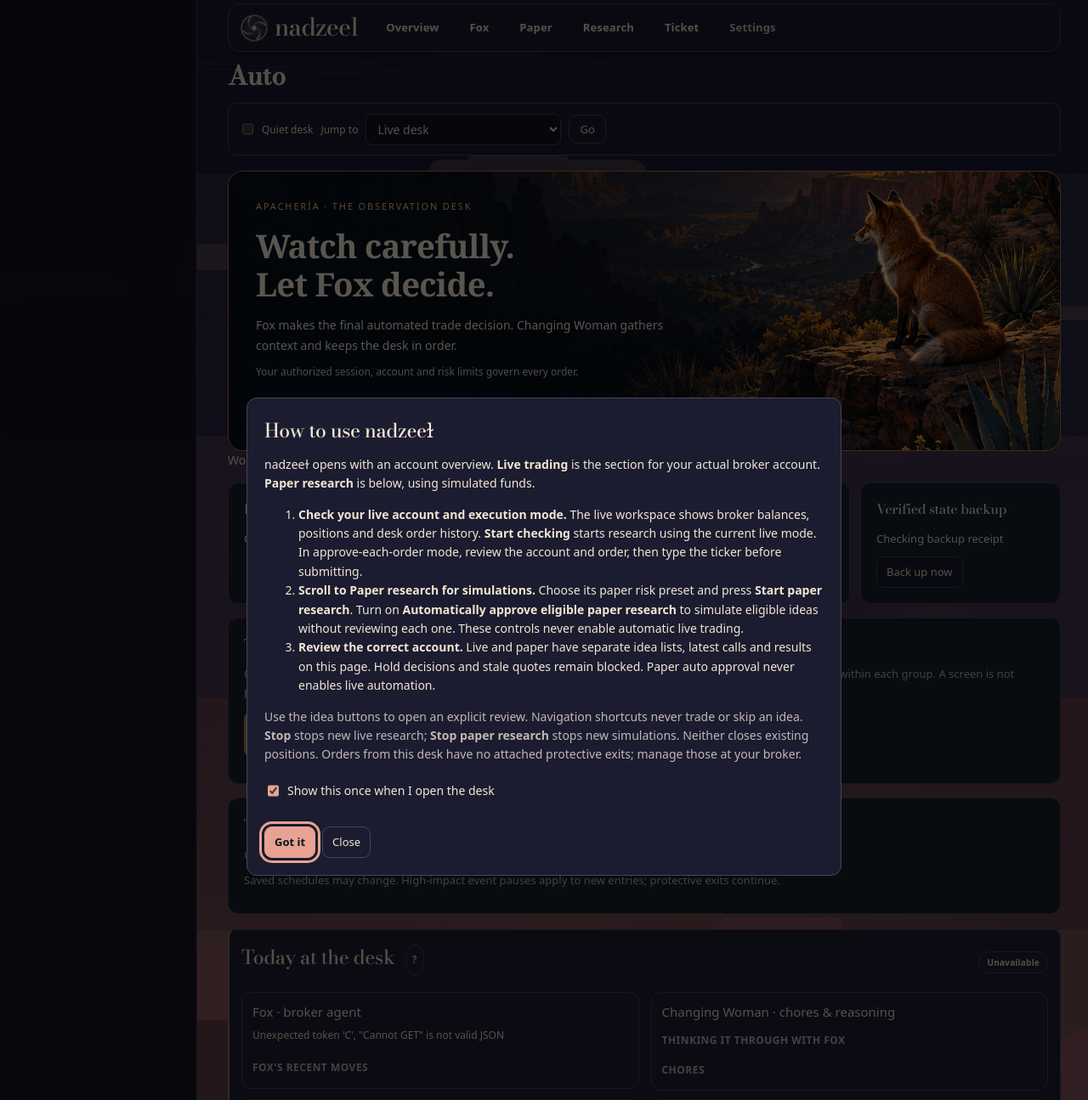
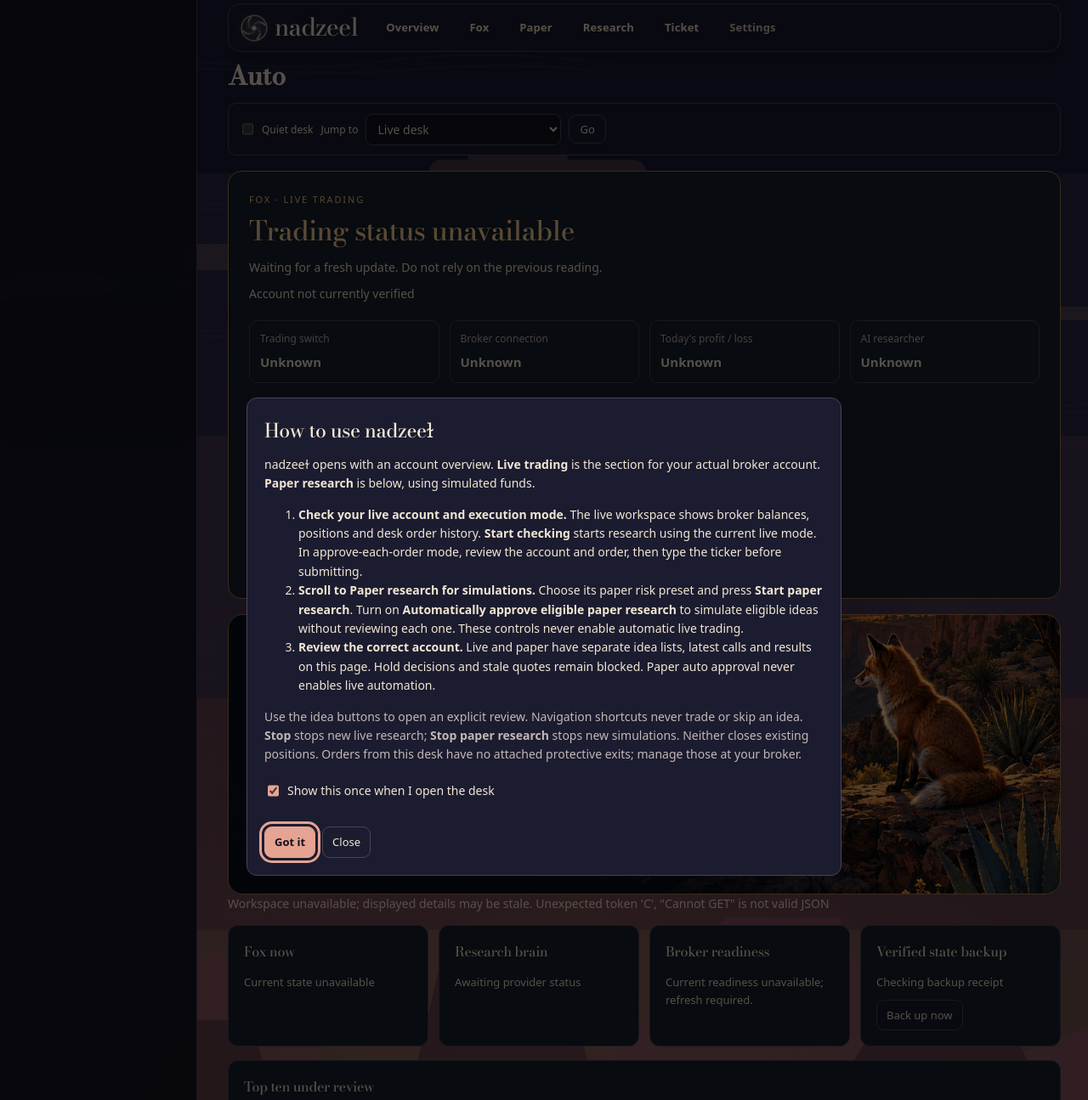
Before and after one commit to livefreediestrong/trade, a Python web app: template templates/pages/auto.html in a window 1280 px wide. Shown: the part 159-1454 px from the top of the page at 85% size. Run offline with Jinja, Linux system fonts and the light colour scheme; the template is opened without the code that fills it, so the values that code supplies are empty.

Commit message:
Clarify live trading status and preserve feeds during PnL recovery

```diff
--- a/static/fox_workspace.css
+++ b/static/fox_workspace.css
@@ -1,4 +1,10 @@
-.fox-workspace{margin:18px 0;color:var(--text,#e8e4dd)}
+.fox-workspace{margin:18px 0;color:var(--text,#e8e4dd);scroll-margin-top:84px}
+.fox-start{padding:24px;margin-bottom:18px;border:1px solid #a87b47;border-radius:16px;background:var(--surface,#17202b);line-height:1.55;overflow-wrap:anywhere}
+.fox-start h2{font-size:clamp(23px,2.5vw,32px);line-height:1.2;margin:8px 0 12px}.fox-start h3{margin-top:20px}.fox-start>p{max-width:85ch}.fox-start h2[data-tone="attention"]{color:#ffd399}
+.fox-start-facts{display:grid;grid-template-columns:repeat(4,minmax(0,1fr));gap:12px;margin:20px 0}.fox-start-facts>div{border:1px solid var(--border,#485362);border-radius:9px;padding:12px;min-width:0}.fox-start-facts dt{font-size:12px;color:var(--muted,#c3bbaa)}.fox-start-facts dd{font-weight:600;margin:6px 0 0;font-size:15px}
+.fox-start ul{padding-left:22px}.fox-start li{margin:8px 0}.fox-start-limits{font-size:13px;border-top:1px solid var(--border,#485362);padding-top:14px}.fox-start-links{display:flex;flex-wrap:wrap;gap:10px}.fox-start-links a{display:inline-block;padding:9px 13px;border:1px solid var(--border,#485362);border-radius:8px;color:inherit;text-underline-offset:3px}.fox-start-links a:first-child{background:#795029;color:#fff}.fox-start-links a:focus-visible,.fox-start-help summary:focus-visible{outline:3px solid #eac38a;outline-offset:3px}.fox-start-help{margin-top:18px}.fox-start-help summary{cursor:pointer;text-decoration:underline;text-underline-offset:3px}.fox-start-help p{font-size:14px;max-width:85ch}
+[data-theme="light"] .fox-start{background:#fffaf0;color:#252b32;border-color:#a87b47}[data-theme="light"] .fox-start h2[data-tone="attention"]{color:#855018}[data-theme="light"] .fox-start .fox-eyebrow,[data-theme="light"] .fox-start-facts dt{color:#665742}
+@media(max-width:900px){.fox-start-facts{grid-template-columns:repeat(2,minmax(0,1fr))}}@media(max-width:500px){.fox-start{padding:17px}.fox-start-facts{grid-template-columns:1fr}.fox-start-links{display:grid}}
 .fox-landscape{position:relative;isolation:isolate;min-height:330px;border-radius:18px;overflow:hidden;background:#17202b url('/static/fox-canyon-workspace-v1.png') center 48%/cover;color:#fff4df;border:1px solid #a87b47}
 .fox-landscape:before{content:"";position:absolute;inset:0;z-index:-1;background:linear-gradient(90deg,rgba(7,16,26,.94),rgba(7,16,26,.55) 48%,transparent 76%)}
 .fox-landscape>div{padding:32px;max-width:550px}.fox-eyebrow{font-size:11px;letter-spacing:.17em;color:#f4cc8b}.fox-landscape h2{font:600 clamp(26px,3vw,42px)/1.16 Georgia,serif;margin:15px 0}.fox-landscape p{line-height:1.65}.fox-authority{font-size:12px;color:#ded7c9}
--- a/static/fox_workspace.js
+++ b/static/fox_workspace.js
@@ -1,13 +1,60 @@
 /* Current, read-only research view. The sole write action creates a local backup. */
 (() => {
  'use strict';
+ const money=value=>typeof value==='number'&&Number.isFinite(value)?value.toLocaleString('en-US',{style:'currency',currency:'USD',maximumFractionDigits:2}):'Unknown';
+ function tradingSummary(d,now=Date.now()){
+  const age=(now-Date.parse(d?.as_of))/1000,a=d?.agent,b=d?.broker||{},brain=d?.brain||{};
+  if(!a||a.ok!==true||!Number.isFinite(age)||age< -5||age>30)return {title:'Trading status unavailable',explanation:'Waiting for a fresh update. Do not rely on the previous reading.',account:'Account not currently verified',switch:'Unknown',connection:'Unknown',pnl:'Unknown',brain:'Unknown',checks:['Current trading status could not be confirmed.'],limits:'Saved limits are not currently verified.',tone:'attention'};
+  const checks=[],on=a.enabled===true,active=on&&a.session_active===true&&a.mode==='auto_live';
+  const identity=a.identity,verified=identity?.broker==='ibkr'&&typeof identity.account_id==='string'&&identity.account_id.length>0&&typeof identity.paper_mode==='boolean';
+  const brokerFresh=Number.isFinite(b.age_sec)&&b.age_sec>=0&&b.age_sec+Math.max(0,age)<=30;
+  const connected=brokerFresh&&b.connected===true,pnl=connected&&b.risk_ready===true&&typeof b.day_pnl==='number'&&Number.isFinite(b.day_pnl);
+  const provider=String(brain.provider||brain.brain_mode||'AI').toUpperCase();
+  if(!verified)checks.push('The broker account is not verified. Open broker connection checks.');
+  if(!brokerFresh)checks.push('The broker reading is out of date. Waiting for a fresh account check.');
+  else if(!connected)checks.push('Gateway is disconnected or the account could not be read. Open broker connection checks.');
+  else if(!pnl)checks.push("Today's profit/loss is missing. Fox cannot check the daily loss limit, so new trades are blocked.");
+  if(brain.configured!==true)checks.push(`${provider} is selected but is not set up. Choose a configured researcher in AI settings.`);
+  else if(brain.brain_mode==='mock'||brain.provider==='mock')checks.push('Mock research cannot authorize live orders. Review the AI settings.');
+  else if(brain.health?.state==='unavailable')checks.push(`${provider}'s latest request failed. Review the AI status below.`);
+  if(!a.configured)checks.push('No saved agent settings. Review and save the limits in Start / pause controls.');
+  if(on&&!active)checks.push('The agent switch is on, but the trading session or automatic mode is stopped. Review the controls.');
+  if(active&&['blocked','error','budget','daily_limit','event_window','reconciling','discarded'].includes(a.phase))checks.push(a.message||'Fox is waiting for an operating check.');
+  const attention=checks.length>0;
+  if(a.market_open!==true)checks.push(a.market_open===false?'The market is closed. Fox waits for regular US stock-market hours.':'Market hours have not been verified.');
+  if(!on&&a.configured)checks.push('Automatic trading is off. Review the account and saved limits in Start / pause controls.');
+  const policy=a.policy||{},limitKeys=['max_order_usd','max_daily_loss_usd','max_orders_per_day'];
+  const limitsValid=limitKeys.every(k=>typeof policy[k]==='number'&&Number.isFinite(policy[k])&&policy[k]>0);
+  const limits=limitsValid?`Saved agent limits: ${money(policy.max_order_usd)} per order · ${money(policy.max_daily_loss_usd)} daily loss · ${policy.max_orders_per_day.toLocaleString('en-US')} order attempts per day.`:'Saved agent limits are incomplete or unavailable. Review the controls.';
+  const largeLimits=limitsValid&&(policy.max_order_usd>=1e9||policy.max_daily_loss_usd>=1e9);
+  if(largeLimits)checks.push('One or more agent money limits is $1 billion. Review these saved values before relying on the limits.');
+  if(!limitsValid)checks.push('The saved agent limits could not be verified.');
+  return {
+   title:!a.configured?'Live trading needs setup':!on?'Automatic trading is off':!active?'On · session stopped':attention?'On · new trades blocked':a.market_open!==true?'On · waiting for market':largeLimits||!limitsValid?'On · review saved limits':'On · monitoring for a setup',
+   explanation:active?'The switch is already on. Fox can send orders when the required checks pass; no second Start is needed.':'Use the controls below to review the account, limits and trading switch.',
+   account:verified?`${identity.paper_mode?'Practice broker account':'Real-money broker account'} · IBKR · ending ${identity.account_id.slice(-4)}`:'Broker account not verified',
+   switch:on?'On':'Off',connection:connected?'Connected':brokerFresh?'Not connected':'Needs fresh check',pnl:pnl?money(b.day_pnl):'Missing — new trades blocked',
+   brain:brain.configured!==true?`${provider} · needs setup`:brain.brain_mode==='mock'||brain.provider==='mock'?'Mock · research only':brain.health?.state==='unavailable'?`${provider} · request failed`:`${provider} · configured`,
+   checks:checks.length?checks:['No blocker reported in this summary. Quotes, available money, pending orders and all risk checks are checked again for every order.'],
+   limits:limits+' Broker rules and other desk limits also apply.',tone:attention||largeLimits||!limitsValid?'attention':active?'waiting':'off'
+  };
+ }
+ if(typeof module==='object'&&module.exports){module.exports={tradingSummary};return;}
  const $=id=>document.getElementById(id);if(!$('fox-workspace'))return;
  const node=(tag,text)=>{const n=document.createElement(tag);n.textContent=text;return n;};
  const set=(id,text)=>{$(id).textContent=text;};
  const stamp=v=>{const d=new Date(v);return Number.isNaN(d.getTime())?'Unknown time':d.toLocaleString([],{timeZone:'America/New_York',month:'short',day:'numeric',hour:'numeric',minute:'2-digit'})+' ET';};
- let timer,busy=false,active=true;
+ let timer,staleTimer,busy=false,active=true;
+ function renderSummary(d){
+  if(!$('fox-start-title'))return;
+  const s=tradingSummary(d);
+  for(const key of ['title','explanation','account','switch','connection','pnl','brain','limits'])set('fox-start-'+key,s[key]);
+  $('fox-start-title').dataset.tone=s.tone;
+  $('fox-start-checks').replaceChildren(...s.checks.map(text=>node('li',text)));
+ }
  async function json(url,options={}){const c=new AbortController(),t=setTimeout(()=>c.abort(),options.method?180000:15000);try{const r=await fetch(url,{credentials:'same-origin',...options,signal:c.signal});const d=await r.json();if(!r.ok||!d.ok)throw Error(d.error||'Status unavailable');return d;}finally{clearTimeout(t);}}
  function render(d){
+  clearTimeout(staleTimer);renderSummary(d);staleTimer=setTimeout(()=>renderSummary(null),30000);
   set('fox-update','Updated '+stamp(d.as_of));
   const a=d.agent||{};set('fox-current',(a.enabled?'Authorized · ':'Paused · ')+(a.message||'Waiting for agent state'));
   const b=d.brain||{},h=b.health||{};
@@ -20,8 +67,8 @@
   set('fox-calendar-status',sources.length?sources.map(([name,s])=>name.toUpperCase()+': '+(s.ok?'connected':(s.fallback?s.fallback+' · ':'unavailable · ')+(s.error||'feed unavailable'))).join(' · '):'Calendar coverage has not been verified yet.');
   $('fox-calendar-days').replaceChildren(...(cal.days||[]).map(day=>{const section=node('section',''),ul=node('ul','');section.append(node('h4',day.label),ul);for(const e of day.events||[]){const li=node('li','');li.className='is-'+e.impact;li.append(node('time',e.clock+' · '+e.impact));if(/^https:\/\//i.test(e.url||'')){const a=node('a',e.title);a.href=e.url;a.target='_blank';a.rel='noopener noreferrer';li.append(a);}else li.append(node('span',e.title));if(e.schedule_snapshot){const small=node('small','Saved '+e.verified_on);small.className='saved';li.append(small);}ul.append(li);}if(!ul.children.length)ul.append(node('li','No events in available sources'));return section;}));
  }
- async function poll(){clearTimeout(timer);if(busy||document.hidden||!active)return;busy=true;try{render(await json('/api/fox-workspace'));}catch(e){set('fox-update','Workspace unavailable; displayed details may be stale. '+e.message);set('fox-current','Current state unavailable');set('fox-broker','Current readiness unavailable; refresh required.');}finally{busy=false;if(active&&!document.hidden)timer=setTimeout(poll,20000);}}
+ async function poll(){clearTimeout(timer);if(busy||document.hidden||!active)return;busy=true;try{render(await json('/api/fox-workspace'));}catch(e){clearTimeout(staleTimer);renderSummary(null);set('fox-update','Workspace unavailable; displayed details may be stale. '+e.message);set('fox-current','Current state unavailable');set('fox-broker','Current readiness unavailable; refresh required.');}finally{busy=false;if(active&&!document.hidden)timer=setTimeout(poll,20000);}}
  $('fox-backup-create').addEventListener('click',async()=>{const button=$('fox-backup-create');button.disabled=true;set('fox-backup','Capturing and verifying local state…');try{const d=await json('/api/backups',{method:'POST',headers:{'Content-Type':'application/json'},body:'{}'});set('fox-backup','Verified '+stamp(d.verified_at)+' · '+d.files+' stores');}catch(e){set('fox-backup',e.message);}finally{button.disabled=false;}});
- document.addEventListener('visibilitychange',()=>{clearTimeout(timer);if(!document.hidden)poll();});
- window.addEventListener('pagehide',()=>{active=false;clearTimeout(timer);});window.addEventListener('pageshow',e=>{active=true;if(e.persisted)poll();});poll();
+ document.addEventListener('visibilitychange',()=>{clearTimeout(timer);if(!document.hidden)poll();else renderSummary(null);});
+ window.addEventListener('pagehide',()=>{active=false;clearTimeout(timer);clearTimeout(staleTimer);renderSummary(null);});window.addEventListener('pageshow',e=>{active=true;if(e.persisted)poll();});poll();
 })();
--- a/templates/desk/fox_workspace.html
+++ b/templates/desk/fox_workspace.html
@@ -1,17 +1,42 @@
 <section id="fox-workspace" class="fox-workspace" aria-labelledby="fox-title">
+ <article class="fox-start" aria-labelledby="fox-start-title">
+  <p class="fox-eyebrow">FOX · LIVE TRADING</p>
+  <h2 id="fox-start-title" role="status">Checking trading status…</h2>
+  <p id="fox-start-explanation">Reading the saved switch, broker account and current checks.</p>
+  <p id="fox-start-account">Account not yet verified</p>
+  <dl class="fox-start-facts">
+   <div><dt>Trading switch</dt><dd id="fox-start-switch">Checking</dd></div>
+   <div><dt>Broker connection</dt><dd id="fox-start-connection">Checking</dd></div>
+   <div><dt>Today's profit / loss</dt><dd id="fox-start-pnl">Checking</dd></div>
+   <div><dt>AI researcher</dt><dd id="fox-start-brain">Checking</dd></div>
+  </dl>
+  <h3>What needs attention</h3>
+  <ul id="fox-start-checks"><li>Waiting for current information.</li></ul>
+  <p id="fox-start-limits" class="fox-start-limits">Reading saved agent limits…</p>
+  <nav class="fox-start-links" aria-label="Live trading next steps">
+   <a href="#live-automation">Start / pause controls</a>
+   <a href="/desk/settings#brain-mode-select">AI settings</a>
+   <a href="#broker-book">Broker connection checks</a>
+  </nav>
+  <details class="fox-start-help"><summary>How live trading works</summary>
+   <p>Changing Woman gathers information. Fox looks for a qualifying trade. The app checks the account, market data and your limits before sending any order.</p>
+   <p>“On” means automatic trading is enabled. It does not mean a trade is happening. Fox can wait because the market is closed, a check failed, or no setup qualified.</p>
+   <p>Start and Pause are in the controls below. Pausing stops future decisions; existing broker orders and positions remain. Saving different limits also pauses the agent.</p>
+  </details>
+ </article>
  <div class="fox-landscape">
   <div><p class="fox-eyebrow">APACHERÍA · THE OBSERVATION DESK</p><h2 id="fox-title">Watch carefully.<br>Let Fox decide.</h2>
   <p>Fox makes the final automated trade decision. Changing Woman gathers context and keeps the desk in order.</p>
   <p class="fox-authority">Your authorized session, account and risk limits govern every order.</p></div>
  </div>
  <p id="fox-update" role="status">Reading Fox’s workspace…</p>
- {% if config.get('COMPANION_AVAILABLE') %}{% include "desk/after_close.html" %}{% endif %}
  <div class="fox-health-grid">
   <article><h3>Fox now</h3><p id="fox-current">Awaiting current agent state</p></article>
   <article><h3>Research brain</h3><p id="fox-brain">Awaiting provider status</p></article>
   <article><h3>Broker readiness</h3><p id="fox-broker">Awaiting account evidence</p></article>
   <article><h3>Verified state backup</h3><p id="fox-backup">Checking backup receipt</p><button type="button" id="fox-backup-create" class="btn">Back up now</button></article>
  </div>
+ {% if config.get('COMPANION_AVAILABLE') %}{% include "desk/after_close.html" %}{% endif %}
  <article class="fox-reviews"><h3>Top ten under review</h3>
   <p class="hint-line keep-visible">Completed screens from this account in the last hour. PASS first, WATCH next, then other assessments; newest first within each group. A screen is not permission to trade.</p>
   <ol id="fox-reviews" class="fox-review-list"><li>No current assessments loaded yet.</li></ol>
--- a/templates/desk/side_nav.html
+++ b/templates/desk/side_nav.html
@@ -9,7 +9,7 @@
     <a href="#beginner-ready">Ready &amp; money</a>
   {% elif desk_page == 'auto' %}
     <span class="nav-caption">FOX’S WORKSPACE</span>
-    <a href="#fox-workspace">Fox now &amp; backups</a>
+    <a href="#fox-workspace">Live trading status</a>
     {% if config.get('COMPANION_AVAILABLE') %}<a href="#nightly-review">After-close learning</a>{% endif %}
     <a href="#fox-reviews">Top ten under review</a>
     <a href="#fox-calendar-days">Seven-day calendar</a>
--- a/templates/pages/auto.html
+++ b/templates/pages/auto.html
@@ -25,7 +25,7 @@
       document.documentElement.setAttribute("data-theme", t);
     })();
   </script>
-  <link rel="stylesheet" href="/static/fox_workspace.css?v=fox-20260925-1" />
+  <link rel="stylesheet" href="/static/fox_workspace.css?v=plain-live-20260925-1" />
   <link rel="stylesheet" href="/static/after_close.css?v=nightly-20260925-3" />
 </head>
 {% include "desk/header.html" %}
@@ -66,6 +66,6 @@
   <script src="/static/nadzeel_motion.js?v=modules-20260924-2"></script>
   {% if config.get('RESEARCH_STUDIO_AVAILABLE') %}<script src="/static/research_studio.js?v=modules-20260924-1"></script><script src="/static/sale_market.js?v=cleanup-20260924-1"></script>{% endif %}
 
-<script src="/static/fox_workspace.js?v=fox-20260925-1"></script>
+<script src="/static/fox_workspace.js?v=plain-live-20260925-1"></script>
 </body>
 </html>
```
Also changed, not shown: broker_ibkr.py (+20 -5 lines), docs/FOX_WORKSPACE_RECOVERY.md (+8 -0 lines), tests/test_fox_summary.cjs (added, +44 -0 lines), tests/test_pnl_initial_recovery.py (+58 -2 lines).
